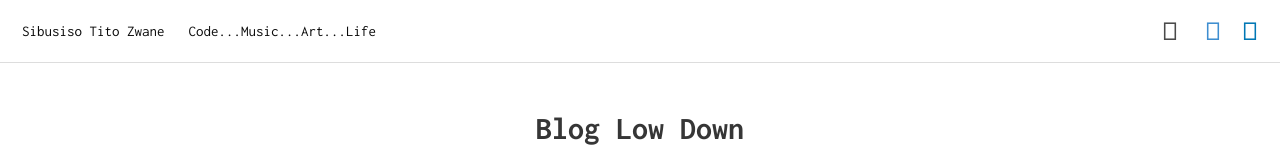
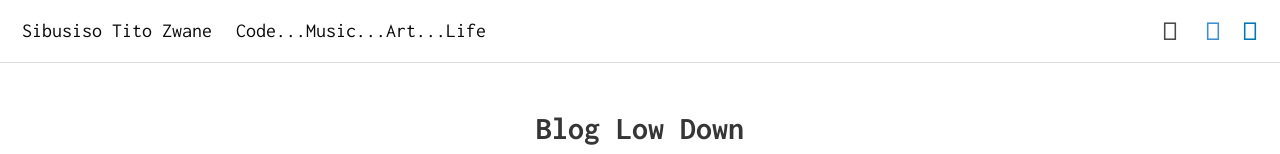
Before and after one commit to PullingStrings/blog-react-tito, a React (Create React App) app: page /blog in a window 1280 px wide. Shown: the top 154 px of the page. Built offline with nearby package versions, Linux system fonts and the light colour scheme; no server answers; what redux-immutable-state-invariant would draw is missing.

Commit message:
responsize

```diff
--- a/src/app/Home.js
+++ b/src/app/Home.js
@@ -15,34 +15,24 @@ const headerType = {
 };
 
 const Home = () => (
-
-
   <div>
     <div className="container is-fullhd">
-      {/* <img src={require('./assets/motorbike.png')} alt="motorbike" />
-      <img src={require('./assets/specking.jpg')} alt="specking" />
-      <img src={require('./assets/performing.jpg')} alt="performing"/>
-      <img src={require('./assets/laptop.jpg')} alt="sitting down" /> */}
       <div className="columns">
         <div className="column" >
           <Typing speed={100}>
             <div style={headerType}>
-              <h1>Web developer...</h1>
-
-              <h1>Art Lover...</h1>
-
-              <h1>Music Player...</h1>
-
-              <h1>Blogger</h1>
+              <h1>Web developer</h1>
+              <h1>Art Lover</h1>
+              <h1>Music Player</h1>
+              <h1>Blogger...</h1>
             </div>
           </Typing>
-          <br/>
           <p className="mbr-author-name pt-4 mb-2 mbr-fonts-style display-7">Sibusiso Zwane.</p>
           <p className="mbr-author-desc mbr-fonts-style display-7">Web Developer<br/>
             <a href="https://github.com/PullingStrings" className="text-danger">https://github.com/PullingStrings</a><br/><a href="https://www.linkedin.com/in/titozwane/" className="text-secondary">https://www.linkedin.com/in/titozwane/</a><br/><a href="mailto:titozwane28@gmail.com" className="text-success">titozwane28@gmail.com</a></p>
         </div>
         <div className="column">
-          <div style={colOne}></div>
+          <img src={require('./assets/laptop.jpg')} alt="sitting down" />
         </div>
       </div>
     </div>
--- a/src/index.scss
+++ b/src/index.scss
@@ -15,20 +15,15 @@ $colors: map-merge($colors, $addColors);
 @import url('https://fonts.googleapis.com/css?family=Inconsolata:400,700');
 
 html, body {
-  height: 100vh;
 
 }
 
 body {
-  display: flex;
-  flex-direction: column;
-  margin: 0;
-  padding: 0;
   font-family: 'Inconsolata', monospace;
 }
 
 nav {
-  font-size: 15px;
+  font-size: 20px;
   padding: 5px 10px;
     .icon {
       font-size: 20px;
@@ -45,7 +40,7 @@ nav {
 }
 
 .container {
-  flex: 1 0 auto;
+
 }
 
 .hero {
@@ -53,12 +48,10 @@ nav {
 }
 
 .backimage {
-    // background-image: url('/assets/motorbike.png');
-    height: 100vh;
+
 }
 
 .columns {
-  height: 100vh;
   padding-left: 10px;
   padding-right: 10px;
   .column {
```
